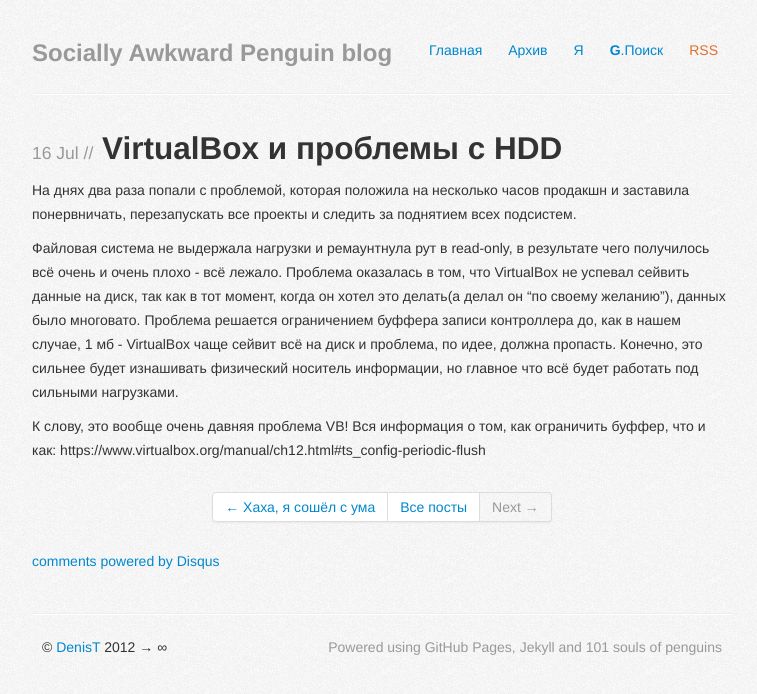
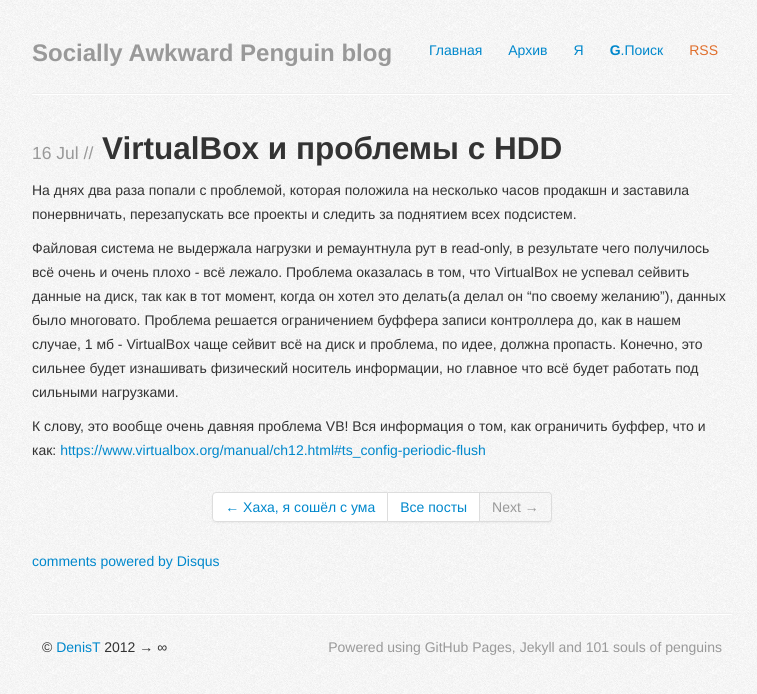
Before and after one commit to iorlas/iorlas.github.com, a Jekyll site: the page built from _posts/2013-07-16-vbox-hdd-trouble.md, in a window 1280 px wide. Shown: the top 694 px of the page, without its empty margins (258-1015 px from the left). Built offline with Jekyll 4.4.1, drawn with Linux system fonts in a browser that asks for light colours; Markdown is read by kramdown in place of the engine named in the settings; comment, search, counter and statistics services are not loaded; part of the change alters nothing that is shown.

```diff
--- a/_posts/2013-07-16-vbox-hdd-trouble.md
+++ b/_posts/2013-07-16-vbox-hdd-trouble.md
@@ -10,4 +10,4 @@ title: VirtualBox и проблемы с HDD
 Проблема оказалась в том, что VirtualBox не успевал сейвить данные на диск, так как в тот момент, когда он хотел это делать(а делал он "по своему желанию"), данных было многовато. Проблема решается ограничением буффера записи контроллера до, как в нашем случае, 1 мб - VirtualBox чаще сейвит всё на диск и проблема, по идее, должна пропасть. Конечно, это сильнее будет изнашивать физический носитель информации, но главное что всё будет работать под сильными нагрузками.
 
 К слову, это вообще очень давняя проблема VB! Вся информация о том, как ограничить буффер, что и как:
-https://www.virtualbox.org/manual/ch12.html#ts_config-periodic-flush
+[https://www.virtualbox.org/manual/ch12.html#ts_config-periodic-flush](https://www.virtualbox.org/manual/ch12.html#ts_config-periodic-flush)
```
